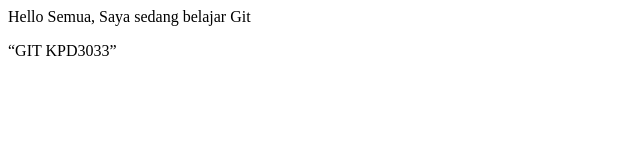
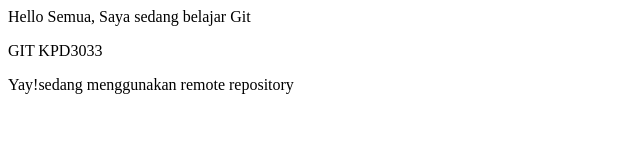
Before and after one commit to ynzl0ve/projek01html, a plain HTML site: page index.html in a window 1280 px wide. Shown: the whole page, without its empty margins (0-640 px from the left). Drawn offline with Linux system fonts and the light colour scheme.

Commit message:
mengubah tajuk dan teks pada body

```diff
--- a/index.html
+++ b/index.html
@@ -1,9 +1,12 @@
 <html>
 <head>
 <title>Belajar Git - Project 01</title>
+<title>Belajar Git: Remote Repository</title>
 </head>
 <body>
 <p>Hello Semua, Saya sedang belajar Git</p>
-“GIT KPD3033”
+<p>GIT KPD3033
+<p>Yay!sedang menggunakan remote repository</p>
+
 </body>
 </html>
```
